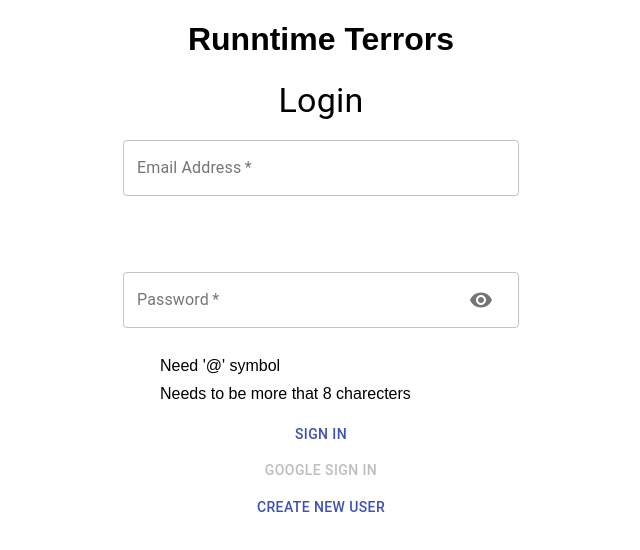
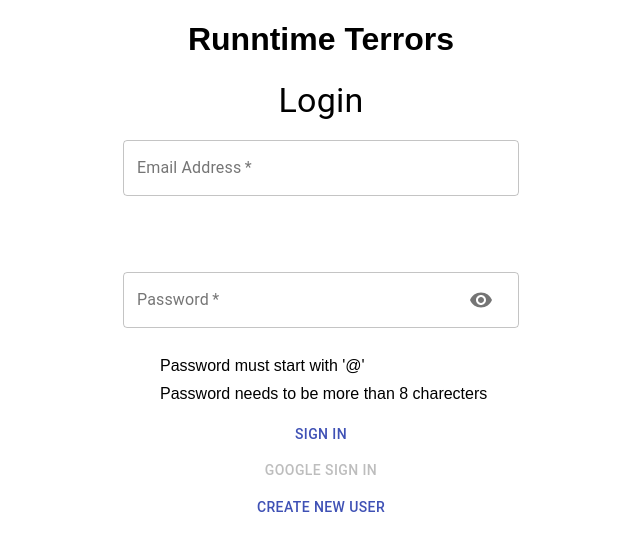
Before and after one commit to COSC481W-2021Fall/capstone-runtime-terror, a React (Create React App) app in the folder client/: page / in a window 1280 px wide. Shown: the top 550 px of the page, without its empty margins (319-959 px from the left). Built offline with nearby package versions, Linux system fonts and the light colour scheme; no server answers.

Commit message:
fix: Change password requirement in Auth.js
Changed password requirement from 'need @ symbol' to 'Password must start with @ & Password must be more than 8 characters'

```diff
--- a/client/src/components/Auth/Auth.js
+++ b/client/src/components/Auth/Auth.js
@@ -117,8 +117,8 @@ const Auth = () => {
                     </ul>
                     <Input name="password" label="Password" handleChange={handleChange} type={showPassword ? "text" : "password"} handleShowPassword={handleShowPassword} />
                     <ul >
-                        <li id="symbol">Need '@' symbol</li>
-                        <li id="length">Needs to be more that 8 charecters</li>
+                        <li id="symbol">Password must start with '@'</li>
+                        <li id="length">Password needs to be more than 8 charecters</li>
                     </ul>
                     {isSignup && <Input name="confirmPassword" label="Confirm Password" handleChange={handleChange} type="password" />}
                     {isSignup && <ul id = "confirmPassword">
```
